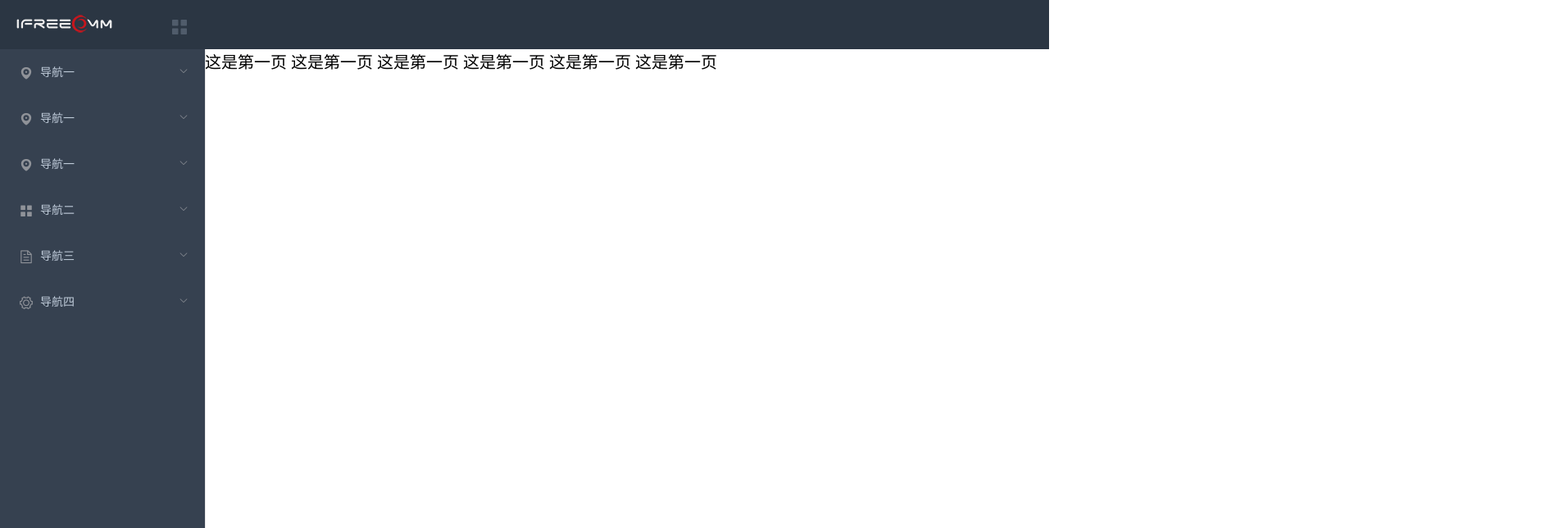
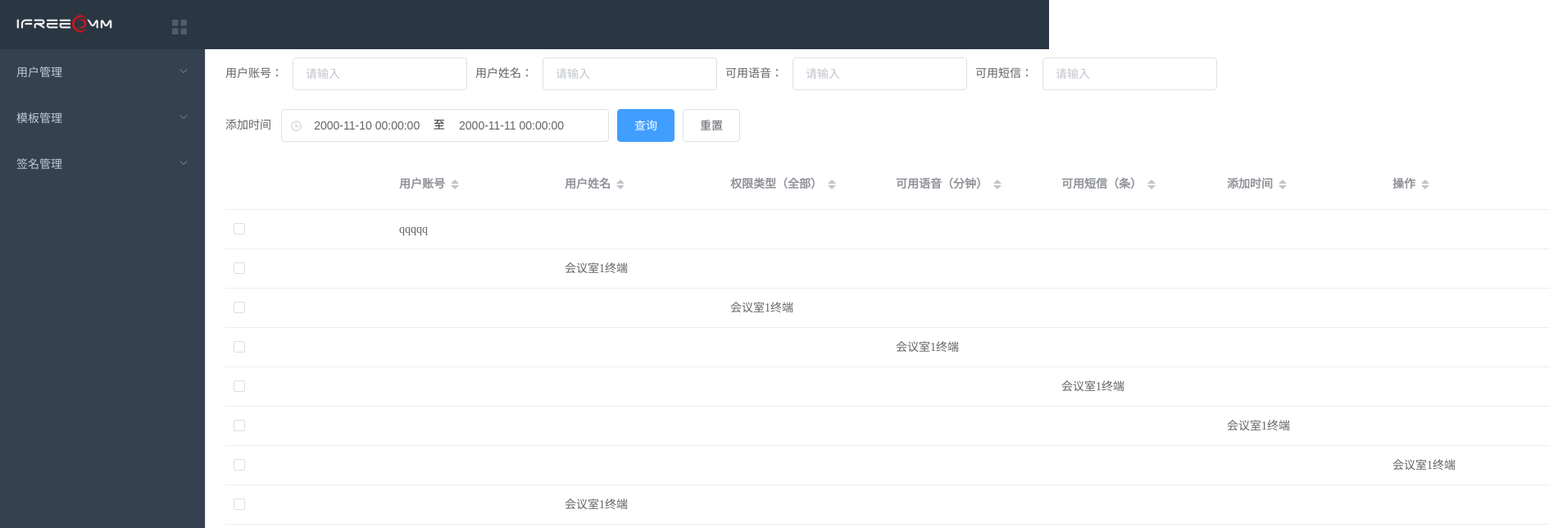
Before and after one commit to isliulu/ll-vue, a Vue app: page /#/Page1 in a window 1280 px wide. Shown: the top 644 px of the page at 82% size, 1901 px wide, since content can reach past the window. Built offline with nearby package versions, Linux system fonts and the light colour scheme.

Commit message:
添加了页面1

```diff
--- a/index.html
+++ b/index.html
@@ -3,7 +3,7 @@
   <head>
     <meta charset="utf-8">
     <meta name="viewport" content="width=device-width,initial-scale=1.0">
-    <title>vueCopy</title>
+    <title>练习</title>
   </head>
   <body>
     <div id="app"></div>
--- a/src/App.vue
+++ b/src/App.vue
@@ -33,15 +33,14 @@
   }
 </script>
 
-<style>
+<style lang="scss">
   html {
     height: 100%;
-  }
-
-  body {
-    margin: 0;
-    padding: 0;
-    height: 100%;
+    body {
+      margin: 0;
+      padding: 0;
+      height: 100%;
+    }
   }
 
   .app {
@@ -55,15 +54,15 @@
     width: 100%;
     height: calc(100% - 60px);
   }
-
   .content {
     margin-left: 250px;
     height: 100%;
     color: #000;
   }
-
   .aa {
     margin-left: 65px;
     height: 100%;
   }
+
+
 </style>
--- a/src/common/header.vue
+++ b/src/common/header.vue
@@ -28,13 +28,15 @@
   }
 </script>
 
-<style>
+<style lang="scss">
   header {
     width: 100%;
     height: 60px;
     background-color: #2b3643;
+
+    i {
+      font-size: 24px;
+    }
   }
-  i {
-    font-size: 24px;
-  }
+
 </style>
--- a/src/common/sidebar.vue
+++ b/src/common/sidebar.vue
@@ -7,45 +7,15 @@
           <template v-for="item in items">
             <el-submenu :index="item.index" :key="item.index">
               <template slot="title">
-                <i class="el-icon-location"></i>
-                <span slot="title">导航一</span>
+                <i :class="item.icon"></i>
+                <span slot="title">{{item.title}}</span>
               </template>
-              <el-menu-item-group>
-                <el-menu-item index="Page1">选项1</el-menu-item>
-                <el-menu-item index="Page2">选项2</el-menu-item>
-              </el-menu-item-group>
+              <el-menu-item v-for="subItem in subItems" :key="subItem.index" :index="subItem.index">
+                <i :class="subItem.icon"></i>
+                <span slot="title">{{subItem.title}}</span>
+              </el-menu-item>
             </el-submenu>
           </template>
-          <el-submenu index="2">
-            <template slot="title">
-              <i class="el-icon-menu"></i>
-              <span slot="title">导航二</span>
-            </template>
-            <el-menu-item-group>
-              <el-menu-item index="Page3">选项3</el-menu-item>
-              <el-menu-item index="Page4">选项4</el-menu-item>
-            </el-menu-item-group>
-          </el-submenu>
-          <el-submenu index="3">
-            <template slot="title">
-              <i class="el-icon-document"></i>
-              <span slot="title">导航三</span>
-            </template>
-            <el-menu-item-group>
-              <el-menu-item index="Page5">选项5</el-menu-item>
-              <el-menu-item index="Page6">选项6</el-menu-item>
-            </el-menu-item-group>
-          </el-submenu>
-          <el-submenu index="4">
-            <template slot="title">
-              <i class="el-icon-setting"></i>
-              <span slot="title">导航四</span>
-            </template>
-            <el-menu-item-group>
-              <el-menu-item index="Page9">选项7</el-menu-item>
-              <el-menu-item index="Page10">选项8</el-menu-item>
-            </el-menu-item-group>
-          </el-submenu>
         </el-menu>
       </div>
     </aside>
@@ -61,29 +31,31 @@
         collapse: false,   //初始化
         items: [
           {
+            icon: '',
             index: 'Page1',
-            title: '选项1',
+            title: '用户管理',
           },
           {
+            icon: '',
             index: 'Page2',
-            title: '选项2'
+            title: '模板管理'
           },
           {
+            icon: '',
             index: 'Page3',
-            title: '选项3'
-          }/*,
-          {
-            index: 'Page4',
-            title: '选项4'
+            title: '签名管理'
+          }
+        ],
+        subItems:[
+          { icon: '',
+            index: 'Page1',
+            title: '管理1'
           },
-          {
-            index: 'Page5',
-            title: '选项5'
+          { icon: '',
+            index: 'Page2',
+            title: '管理2'
           },
-          {
-            index: 'Page6',
-            title: '选项6'
-          }*/
+
         ]
       }
     },
@@ -108,7 +80,7 @@
     width: 250px;
   }
 
-  .el-menu-item-group {
+  .el-menu-item{
     background-color: #364150;
   }
 
--- a/src/pages/Page1.vue
+++ b/src/pages/Page1.vue
@@ -1,25 +1,157 @@
 <template>
   <div class="page1">
-    这是第一页
-    这是第一页
-    这是第一页
-    这是第一页
-    这是第一页
-    这是第一页
+    <div class="userManage jf-head">
+      <el-form :inline="true">
+        <el-form-item label="用户账号：">
+          <el-input placeholder="请输入"></el-input>
+        </el-form-item>
+        <el-form-item label="用户姓名：">
+          <el-input placeholder="请输入"></el-input>
+        </el-form-item>
+        <el-form-item label="可用语音：">
+          <el-input placeholder="请输入"></el-input>
+        </el-form-item>
+        <el-form-item label="可用短信：">
+          <el-input placeholder="请输入"></el-input>
+        </el-form-item>
+        <el-form-item label="添加时间">
+          <el-date-picker
+            v-model="value"
+            type="datetimerange"
+            range-separator="至"
+            start-placeholder="开始日期"
+            end-placeholder="结束日期">
+          </el-date-picker>
+        </el-form-item>
+        <el-form-item>
+          <el-button type="primary">查询</el-button>
+        </el-form-item>
+        <el-form-item>
+          <el-button type="reset">重置</el-button>
+        </el-form-item>
+      </el-form>
+
+    </div>
+    <div class="userManage jf-container">
+      <el-table class="margin-top-10" :data="tableData" style="width: 100%"
+                :default-sort="{prop: 'date', order: 'descending'}">
+        <el-table-column>
+          <template slot-scope="scope">
+            <el-checkbox v-model="checked"></el-checkbox>
+          </template>
+        </el-table-column>
+        <el-table-column prop="account" label="用户账号" sortable>
+          <template slot-scope="scope">
+            <span class="table-text-blue">{{ scope.row.account }}</span>
+          </template>
+        </el-table-column>
+        <el-table-column prop="name" label="用户姓名" sortable>
+          <template slot-scope="scope">
+            <span class="table-text-blue">{{ scope.row.name }}</span>
+          </template>
+        </el-table-column>
+        <el-table-column prop="authority" label="权限类型（全部）" sortable>
+          <template slot-scope="scope">
+            <span class="table-text-blue">{{ scope.row.authority }}</span>
+          </template>
+        </el-table-column>
+        <el-table-column prop="voice" label="可用语音（分钟）" sortable>
+          <template slot-scope="scope">
+            <span class="table-text-blue">{{ scope.row.voice }}</span>
+          </template>
+        </el-table-column>
+        <el-table-column prop="message" label="可用短信（条）" sortable>
+          <template slot-scope="scope">
+            <span class="table-text-blue">{{ scope.row.message }}</span>
+          </template>
+        </el-table-column>
+        <el-table-column prop="time" label="添加时间" sortable>
+          <template slot-scope="scope">
+            <span class="table-text-blue">{{ scope.row.time }}</span>
+          </template>
+        </el-table-column>
+        <el-table-column prop="handle" label="操作" sortable>
+          <template slot-scope="scope">
+            <span class="table-text-blue">{{ scope.row.handle }}</span>
+          </template>
+        </el-table-column>
+      </el-table>
+      <div style="text-align: right;margin-top: 20px">
+        <el-pagination
+          background
+          layout="prev, pager, next"
+          :total="1000">
+        </el-pagination>
+      </div>
+    </div>
   </div>
 </template>
 
 <script>
   export default {
-    name: "Page1",
     data() {
       return {
-
+        pickerOptions2: {
+          shortcuts: [{
+            onClick(picker) {
+              const end = new Date();
+              const start = new Date();
+              start.setTime(start.getTime() - 3600 * 1000 * 24 * 7);
+              picker.$emit('pick', [start, end]);
+            }
+          }]
+        },
+        value: [new Date(2000, 10, 10), new Date(2000, 10, 11)],
+        tableData: [{
+            account: 'qqqqq',
+            number: 10
+          },
+          {
+            name: '会议室1终端',
+            number: 10
+          },
+          {
+            authority: '会议室1终端',
+            number: 10
+          },
+          {
+            voice: '会议室1终端',
+            number: 10
+          },
+          {
+            message: '会议室1终端',
+            number: 10
+          },
+          {
+            time: '会议室1终端',
+            number: 10
+          },
+          {
+            handle: '会议室1终端',
+            number: 10
+          },
+          {
+            name: '会议室1终端',
+            number: 10
+          },
+          {
+            name: '会议室1终端',
+            number: 10
+          },
+          {
+            name: '会议室1终端',
+            number: 10
+          }],
       }
     }
-  }
+  };
 </script>
 
-<style>
-
+<style scoped>
+  .page1 {
+    width: 1616px;
+    height: 766px;
+    padding: 10px;
+    margin-left: 15px;
+  }
 </style>
--- a/src/pages/home.vue
+++ b/src/pages/home.vue
@@ -4,10 +4,12 @@
   </div>
 </template>
 <script>
-/*  export default({
-    name:'home',
+ /* export default({
     data() {
       return {}
+    },
+    components:{
+      vAddusers
     }
   })*/
 </script>
```
Also changed, not shown: src/pages/Page4.vue (deleted, +0 -13 lines), src/pages/Page5.vue (deleted, +0 -13 lines), src/pages/Page6.vue (deleted, +0 -13 lines), src/router/index.js (+2 -7 lines).
